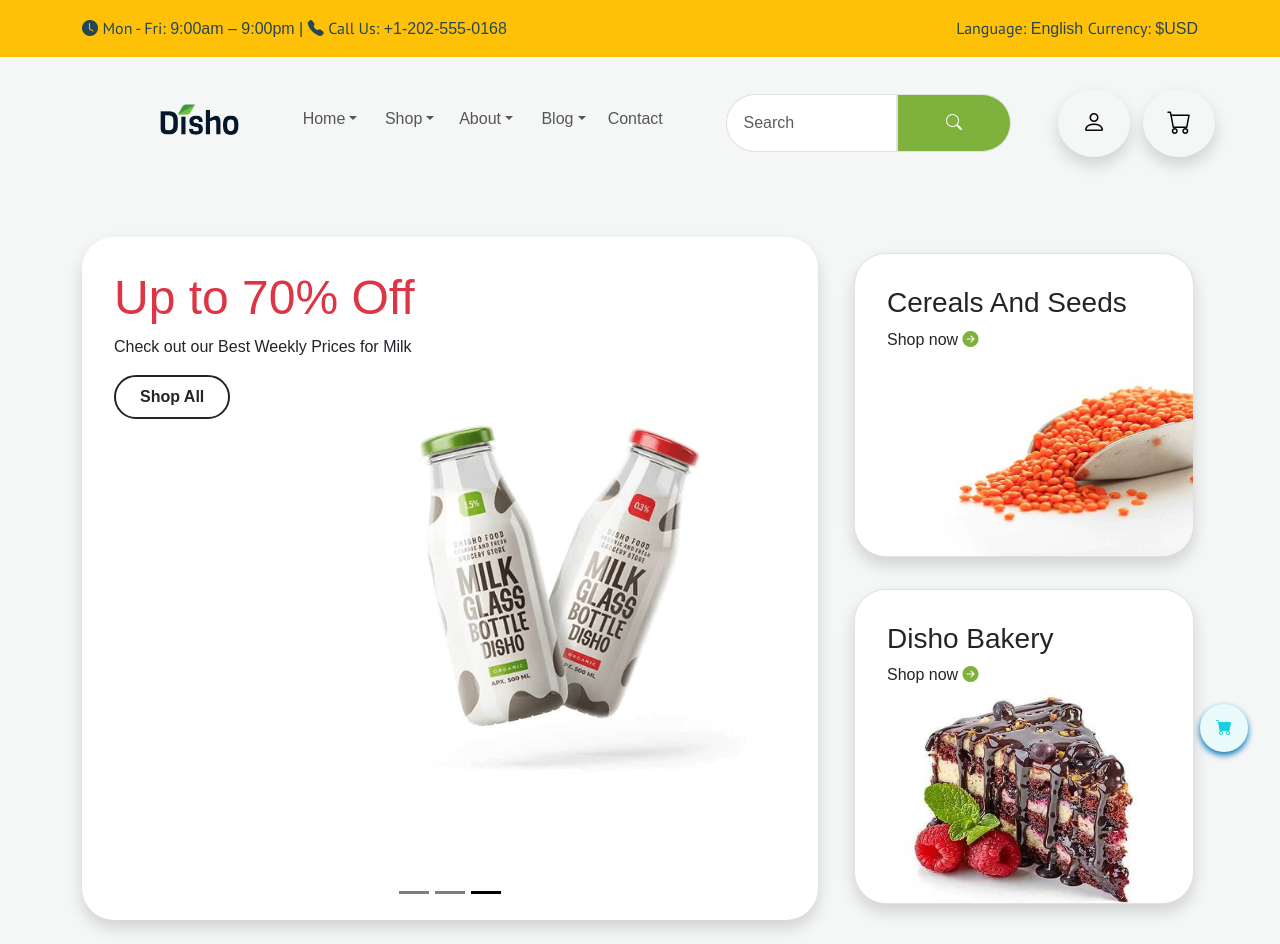
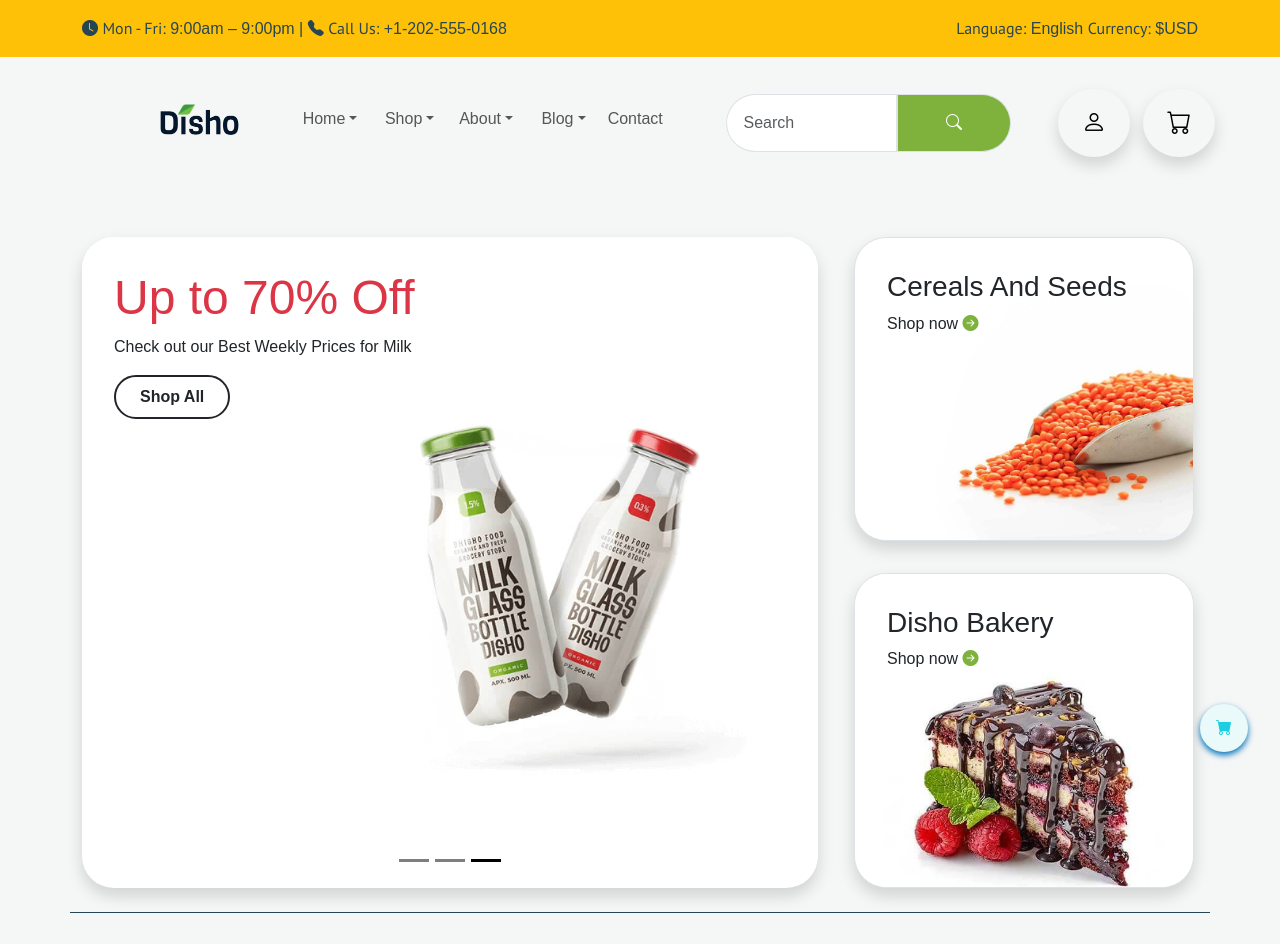
Before and after one commit to Juanfelipegrc/disho-replica, a React (Vite) app: page /home2 in a window 1280 px wide. Shown: the top 944 px of the page. Built offline with nearby package versions, Linux system fonts and the light colour scheme; a web font is replaced by a local one.

Commit message:
Last Update

```diff
--- a/src/components/home2/partsOfPage/Section1Home2.jsx
+++ b/src/components/home2/partsOfPage/Section1Home2.jsx
@@ -86,7 +86,7 @@ export const Section1Home2 = () => {
                <div className=' ps-md-2 ps-lg-2 col-12 col-lg-4 p-lg-0 mt-2 mt-md-0 mt-lg-0 pt-0 pt-md-2 pt-lg-0'>
                 <div className="container-fluid h-100 m-0 col-12">
                         <div className="row h-100 d-flex">
-                            <div className='p-0 p-lg-3 pt-0'>
+                            <div className='p-0 p-lg-3 pt-0 pt-lg-0'>
                                 <div className="col-12 align-self-start card shadow border rounded-5 p-0 pt-5">
                                     <img className='w-100 align-self-end border border-0 rounded-5 card-img' src={lentisBanner} alt="" />
                                     <div className="card-img-overlay m-3">
@@ -95,7 +95,7 @@ export const Section1Home2 = () => {
                                     </div>
                                 </div>
                             </div>
-                            <div className="p-0 p-lg-3 pb-0">
+                            <div className="p-0 p-lg-3 pb-0 pb-lg-0">
                                 <div className="col-12 align-self-end card shadow border rounded-5 mt-2 mt-lg-0 p-0">
                                     <img className='w-100 border border-0 rounded-5 card-img' src={berrieCake} alt="" />
                                     <div className="card-img-overlay m-3">
```
